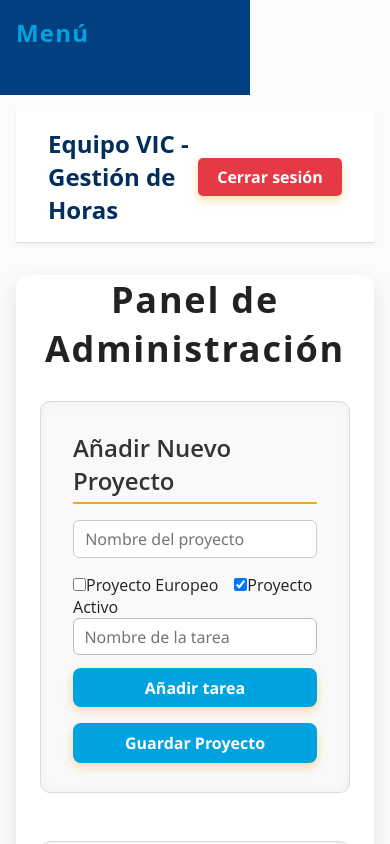
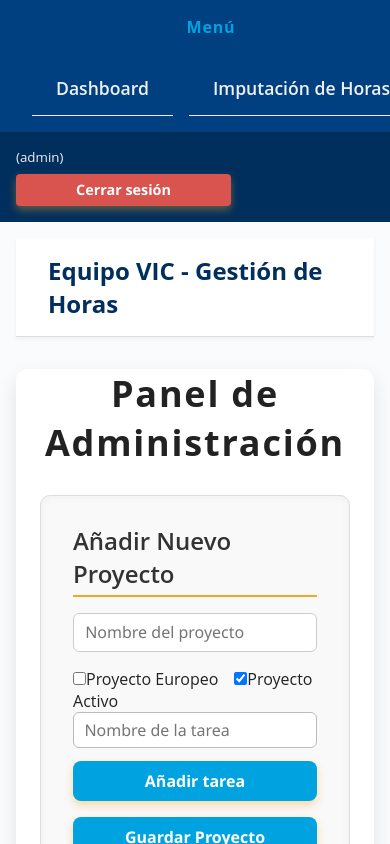
Before and after one commit to xescrihuelc/proyecto-final-ONCE_FullStackWeb, a React (Vite) app in the folder frontend/: page /admin in a window 390 px wide. Built offline with nearby package versions, Linux system fonts and the light colour scheme; sample sign-in values are in the browser's storage.

Commit message:
Responsive

```diff
--- a/frontend/src/App.css
+++ b/frontend/src/App.css
@@ -29,7 +29,6 @@ html,
 }
 
 .sidebar {
-    width: 250px; /* ancho fijo */
     background-color: #004080;
     color: white;
     padding: 1rem;
--- a/frontend/src/components/Header/Header.jsx
+++ b/frontend/src/components/Header/Header.jsx
@@ -7,9 +7,6 @@ export default function Header({ onLogout }) {
     return (
         <header className="header">
             <h1>Equipo VIC - Gestión de Horas</h1>
-            <button className="btn-logout" onClick={onLogout}>
-                Cerrar sesión
-            </button>
         </header>
     );
 }
--- a/frontend/src/components/Sidebar/Sidebar.css
+++ b/frontend/src/components/Sidebar/Sidebar.css
@@ -1,32 +1,47 @@
+/* Estilo base del sidebar */
 .sidebar {
-    width: 220px;
     background: #002e5d;
     color: #f0f0f0;
     padding: 2rem 1.5rem;
     display: flex;
     flex-direction: column;
-    align-items: flex-start;
     gap: 1.5rem;
     overflow-y: auto;
+    flex-shrink: 0;
+    box-sizing: border-box;
+    width: 100%;
+    max-width: none;
 }
 
+/* Solo aplica ancho fijo en pantallas grandes */
+@media (min-width: 769px) {
+    .sidebar {
+        max-width: 250px;
+    }
+}
+
+/* Título del menú */
 .sidebar h2 {
     font-weight: 700;
     font-size: 1.5rem;
-    margin-bottom: 1rem;
+    margin-bottom: 0.5rem;
     color: #00a3e0;
+    white-space: nowrap;
 }
 
+/* Lista de enlaces */
 .sidebar ul {
     list-style: none;
+    padding: 0;
+    margin: 0;
     width: 100%;
-    padding-left: 0;
 }
 
 .sidebar li {
     margin-bottom: 1rem;
 }
 
+/* Enlaces */
 .sidebar a {
     color: #f0f0f0;
     text-decoration: none;
@@ -36,6 +51,7 @@
     padding: 0.3rem 0.5rem;
     border-radius: 4px;
     transition: background-color 0.3s ease;
+    white-space: nowrap;
 }
 
 .sidebar a.active,
@@ -44,18 +60,78 @@
     color: #002e5d;
 }
 
+/* Botón de cerrar sesión */
+.sidebar-logout {
+    background-color: #d9534f;
+    color: white;
+    border: none;
+    width: 215px;
+    padding: 0.4rem 0.8rem;
+    border-radius: 4px;
+    font-size: 0.9rem;
+    cursor: pointer;
+    transition: background-color 0.3s ease;
+}
+
+.sidebar-logout:hover {
+    background-color: #c9302c;
+}
+
+/* Footer base */
+.sidebar-footer {
+    display: flex;
+    flex-direction: column;
+    gap: 0.5rem;
+    margin-top: auto;
+}
+
+/* Condicional por dispositivo */
+.sidebar-mobile-only {
+    display: none;
+}
+
+.sidebar-desktop-only {
+    display: flex;
+}
+
+/* Estilo responsive */
 @media (max-width: 768px) {
     .sidebar {
-        width: 100%;
+        max-width: 100% !important;
         flex-direction: row;
+        flex-wrap: wrap;
+        align-items: center;
+        justify-content: space-between;
         padding: 1rem;
         overflow-x: auto;
     }
+
+    .sidebar h2 {
+        font-size: 1rem;
+        margin-bottom: 0;
+    }
+
     .sidebar ul {
         display: flex;
+        flex-wrap: nowrap;
         gap: 1rem;
+        margin: 0 1rem;
     }
+
     .sidebar li {
         margin-bottom: 0;
     }
+
+    .sidebar-desktop-only {
+        display: none;
+    }
+
+    .sidebar-mobile-only {
+        display: flex;
+        flex-direction: column;
+        gap: 0.5rem;
+        padding: 1rem;
+        background-color: #002e5d;
+        color: #f0f0f0;
+    }
 }
--- a/frontend/src/components/Sidebar/Sidebar.jsx
+++ b/frontend/src/components/Sidebar/Sidebar.jsx
@@ -1,13 +1,14 @@
-// ===== Archivo: components/Sidebar/Sidebar.jsx =====
+// components/Sidebar/Sidebar.jsx
 
 import { NavLink } from "react-router-dom";
 import { useAuth } from "../../context/AuthContext";
 import "./Sidebar.css";
 
 export default function Sidebar() {
-    const { role } = useAuth();
+    const { role, logout, user } = useAuth();
 
     return (
+        <>
             <nav className="sidebar">
                 <h2>Menú</h2>
                 <ul>
@@ -21,18 +22,39 @@ export default function Sidebar() {
                         <NavLink to="/AsignacionProyecto">Proyectos</NavLink>
                     </li>
                     {role === "admin" && (
+                        <>
                             <li>
-                        <NavLink to="/admin">
-                            Admistrar Proyectos - Usuarios
+                                <NavLink to="/admin">Admin Proyectos</NavLink>
+                            </li>
+                            <li>
+                                <NavLink to="/GestionUser">
+                                    Gestión de Usuarios
                                 </NavLink>
                             </li>
-                )}
-                {role === "admin" && (
-                    <li>
-                        <NavLink to="/GestionUser">Gestión de Usuarios</NavLink>
-                    </li>
+                        </>
                     )}
                 </ul>
+
+                {/* Solo visible en escritorio */}
+                <div className="sidebar-footer sidebar-desktop-only">
+                    <small>
+                        {user?.nombre} ({role})
+                    </small>
+                    <button onClick={logout} className="sidebar-logout">
+                        Cerrar sesión
+                    </button>
+                </div>
             </nav>
+
+            {/* Solo visible en móvil */}
+            <div className="sidebar-footer sidebar-mobile-only">
+                <small>
+                    {user?.nombre} ({role})
+                </small>
+                <button onClick={logout} className="sidebar-logout">
+                    Cerrar sesión
+                </button>
+            </div>
+        </>
     );
 }
```
Lines whose indentation alone changed are shown as unchanged.
